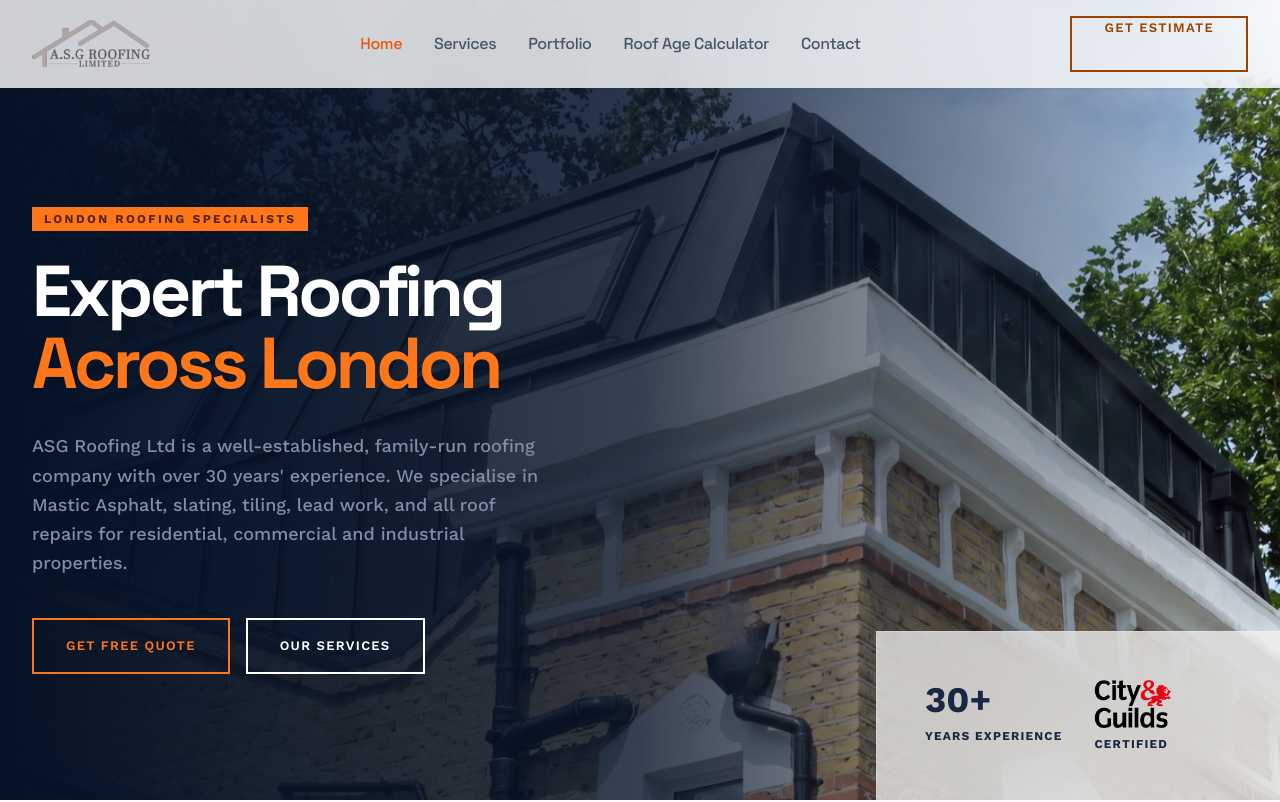
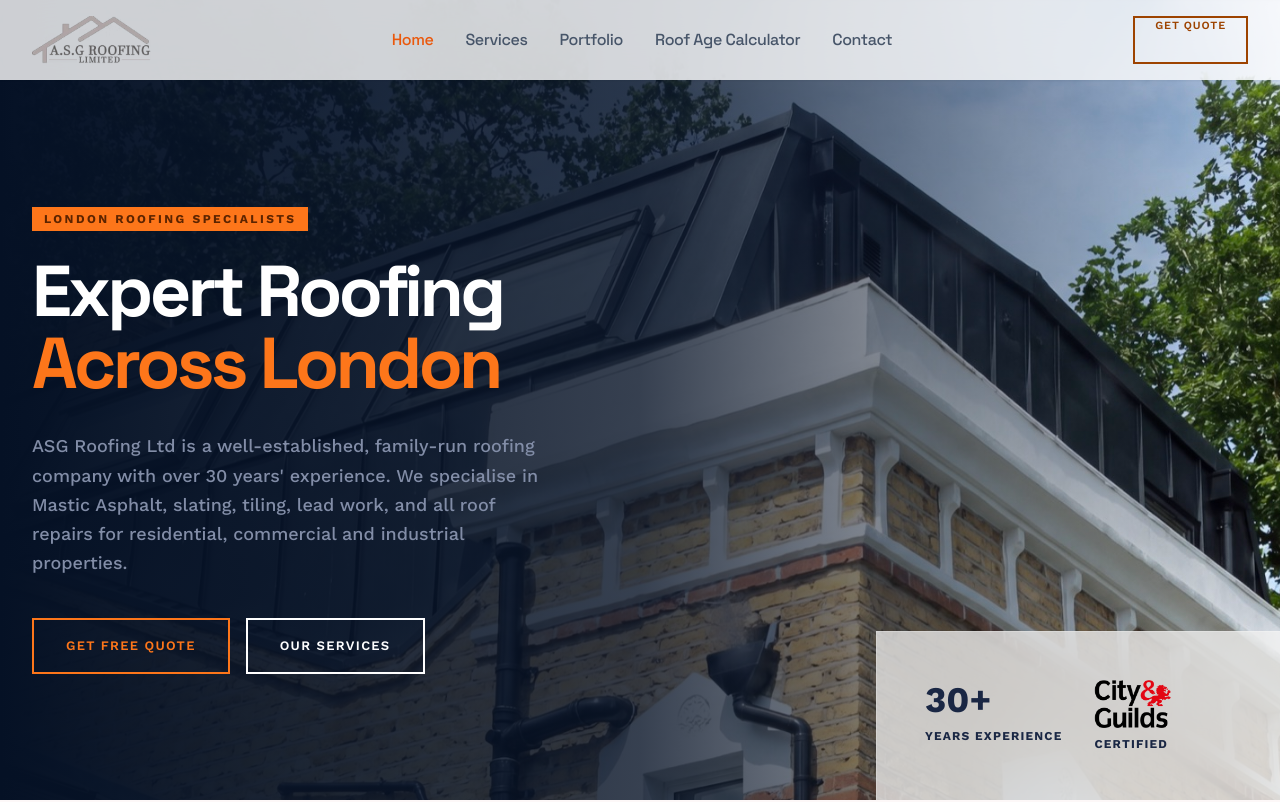
Before and after one commit to vishal-mayo/asg-roofing-website, a React (Vite) app: page / in a window 1280 px wide. Shown: the top 802 px of the page. Built offline with nearby package versions, Linux system fonts and the light colour scheme; the HTML template or start-up script is replaced by a standard one.

Commit message:
Update navbar button to match View All Services style
- Changed navbar button to btn-primary btn-sm (same as View All Services)
- Changed text from 'Get Estimate' to 'Get Quote'
- Links to /contact page

```diff
--- a/src/components/Navbar.jsx
+++ b/src/components/Navbar.jsx
@@ -54,9 +54,9 @@ function Navbar() {
 
         <Link
           to="/contact"
-          className="hidden md:block btn btn-primary"
+          className="hidden md:block btn btn-primary btn-sm"
         >
-          <span>Get Estimate</span>
+          <span>Get Quote</span>
         </Link>
 
         <div className="md:hidden">
```
